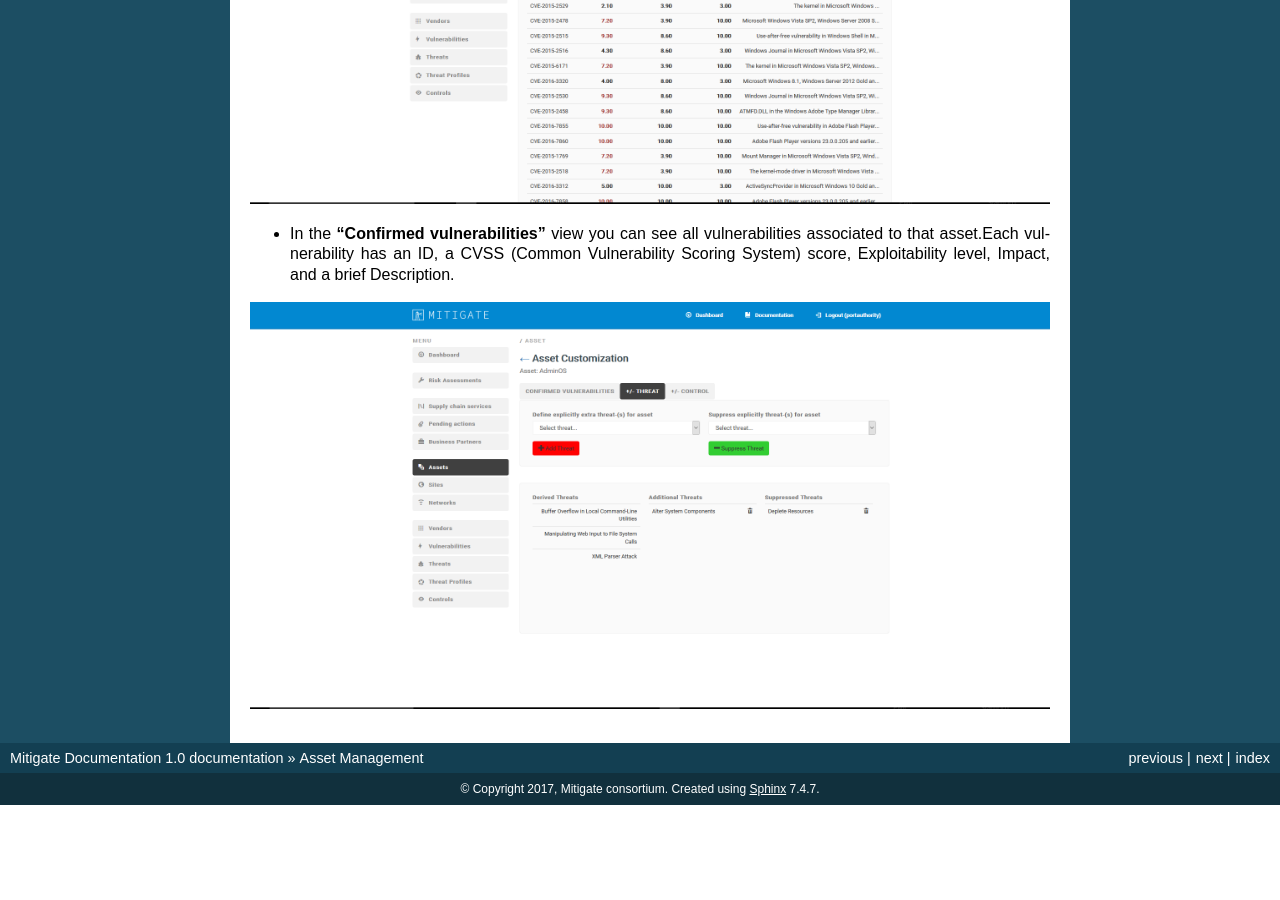
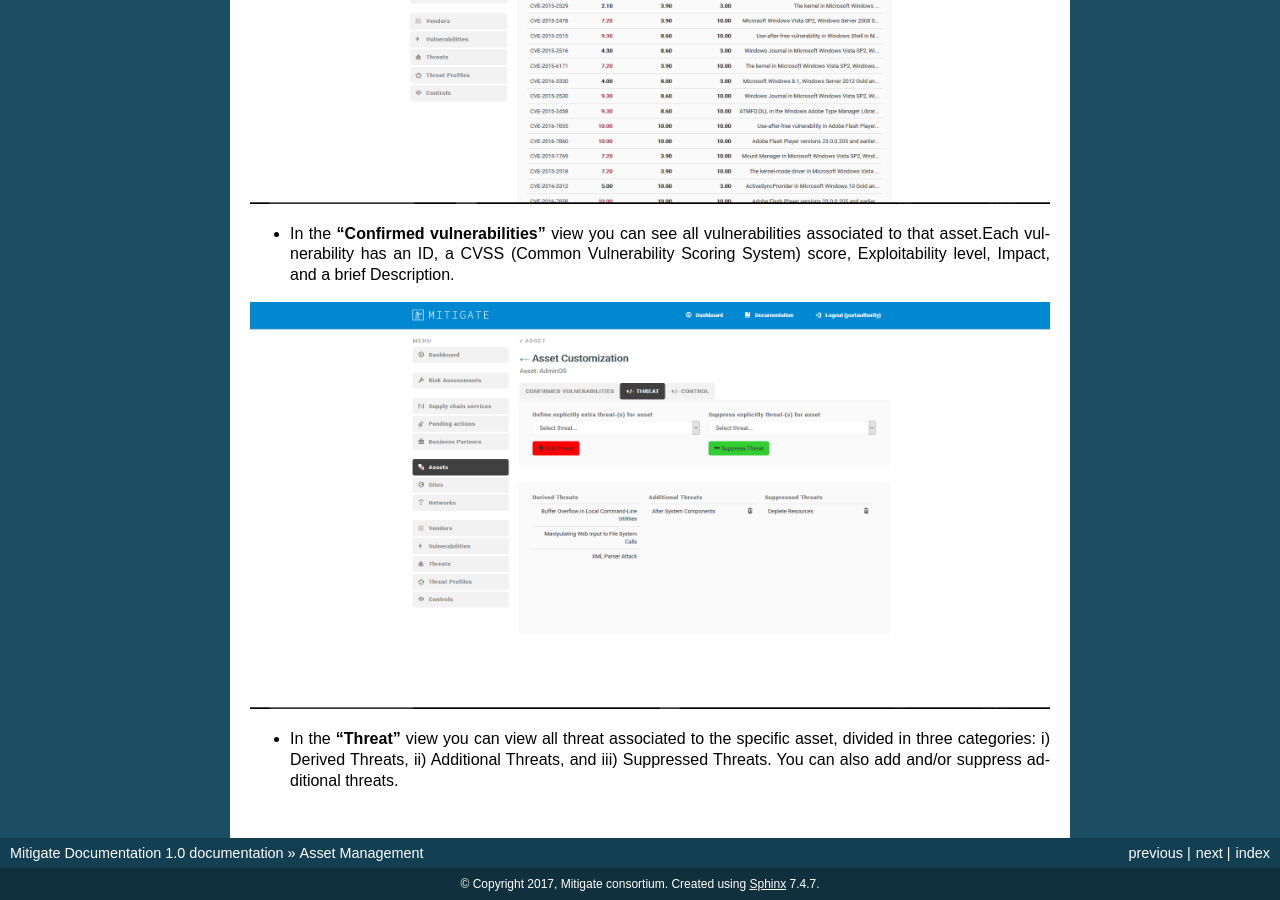
Before and after one commit to singularlogic/mitigate-documentation, a Sphinx documentation site: the page built from docs/pb_set.rst, in a window 1280 px wide and 900 px high, scrolled down 2623 px. Built offline with Sphinx 7.4.7, drawn with Linux system fonts in a browser that asks for light colours; before the commit the page ends 3428 px from its top, so only the background shows below that.

Commit message:
Update pb_set.rst

```diff
--- a/docs/pb_set.rst
+++ b/docs/pb_set.rst
@@ -67,3 +67,5 @@ Management of a Threat on a specific asset
 - In the **“Confirmed vulnerabilities”** view you can see all vulnerabilities associated to that asset.Each vulnerability has an ID, a CVSS (Common Vulnerability Scoring System) score, Exploitability level, Impact, and a brief Description.
 
 .. image:: assets/am3.png
+
+- In the **“Threat”** view you can view all threat associated to the specific asset, divided in three categories: i) Derived Threats, ii) Additional Threats, and iii) Suppressed Threats. You can also add and/or suppress additional threats.
```
